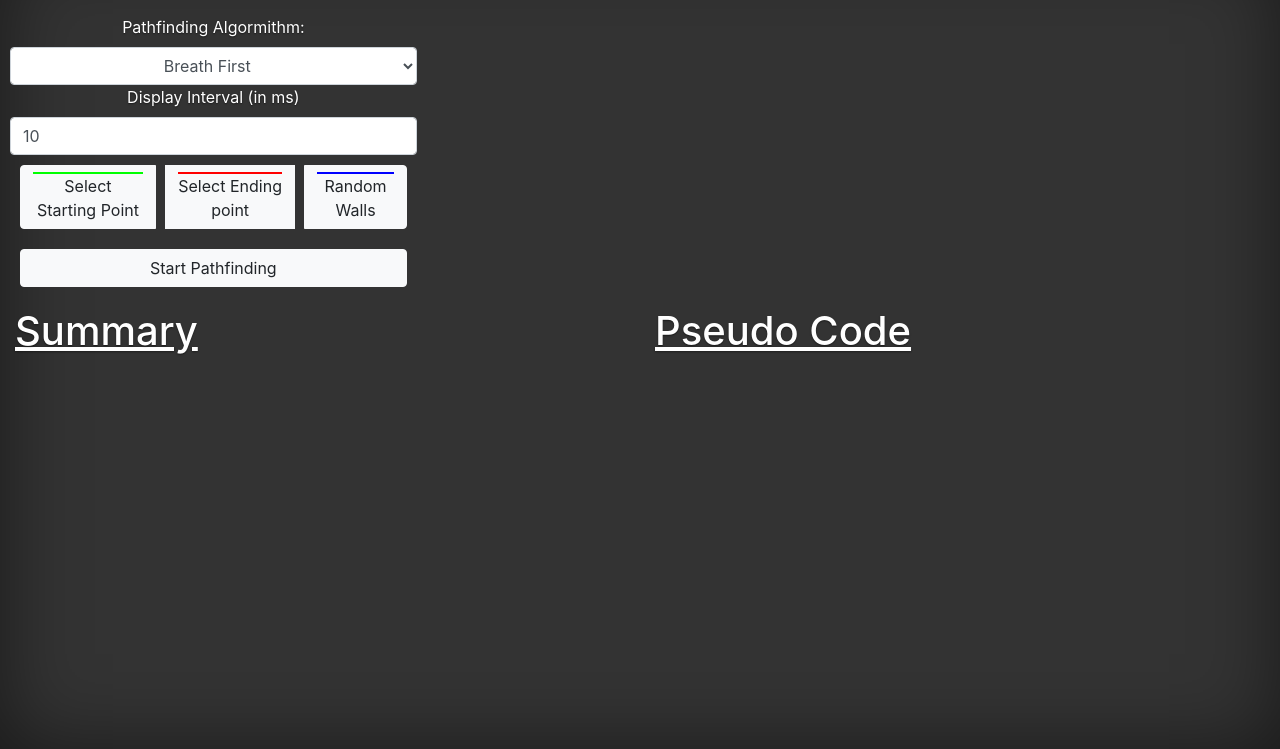
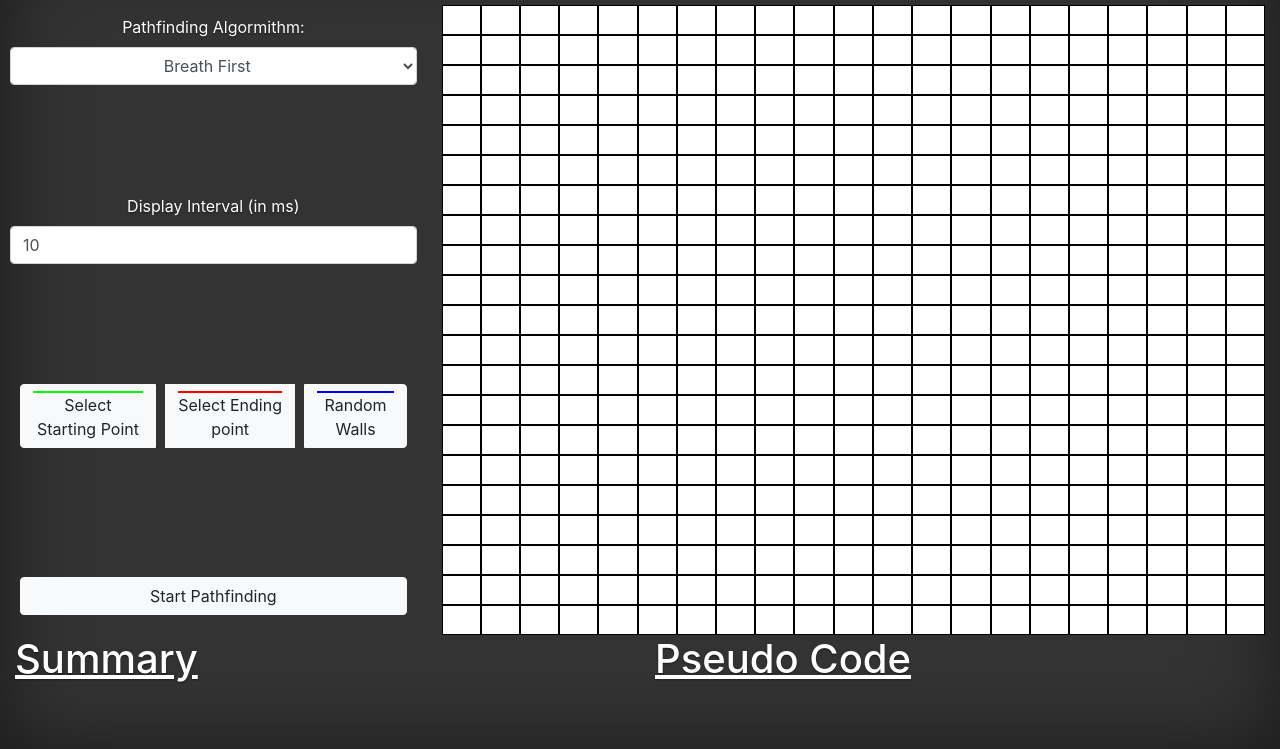
Before and after one commit to AustinHodgin/Algorithm_Visualization, a plain HTML site: page pathfinding.html in a window 1280 px wide. Shown: the part 51-800 px from the top of the page. Drawn offline with nearby package versions, Linux system fonts and the light colour scheme.

Commit message:
added js to path_display.js to build the grid

```diff
--- a/css/style.css
+++ b/css/style.css
@@ -76,3 +76,17 @@ canvas {
   background: #f00;
   display: block;
 }
+
+table,
+th,
+td {
+  table-layout: fixed;
+  background-color: white;
+  border: 1px solid black;
+  color: black;
+}
+
+td {
+  width: 50px;
+  height: 30px;
+}
--- a/js/path_display.js
+++ b/js/path_display.js
@@ -0,0 +1,25 @@
+let GRID_ROWS = 20;
+let GRID_COLS = 20;
+
+function createGrid() {
+  let grid = document.getElementById("grid");
+  let tablebody = document.createElement("tbody");
+
+  for (let i = 0; i <= GRID_ROWS; i++) {
+    let row = document.createElement("tr");
+
+    for (let j = 0; j <= GRID_COLS; j++) {
+      let cell = document.createElement("td");
+      cell.setAttribute("id", i + " " + j);
+      //let cellText = document.createTextNode(i + " " + j);
+      let cellText = document.createTextNode(" ");
+      cell.appendChild(cellText);
+      row.appendChild(cell);
+    }
+    tablebody.appendChild(row);
+  }
+  grid.appendChild(tablebody);
+  grid.setAttribute("border", 2);
+}
+
+createGrid();
--- a/pathfinding.html
+++ b/pathfinding.html
@@ -76,10 +76,11 @@
           <button class="btn btn-light pathButton">Start Pathfinding</button>
         </div>
         <!--End Sidebar-->
+        <!-- start Grid-->
+        <div class="col-lg grid" id="grid"></div>
+        <!--End Grid-->
       </div>
-      <!-- start Grid-->
-      <div class="col-lg grid"></div>
-      <!--End Grid-->
+
       <!--Start Summary-->
       <div class="row">
         <div class="col">
@@ -114,5 +115,9 @@
       integrity="sha384-JjSmVgyd0p3pXB1rRibZUAYoIIy6OrQ6VrjIEaFf/nJGzIxFDsf4x0xIM+B07jRM"
       crossorigin="anonymous"
     ></script>
+    <script src=" js/path.js"></script>
+    <script src="./js/path_jqury.js"></script>
+    <!--File where all the jquery is stored--->
+    <script src="./js/path_display.js"></script>
   </body>
 </html>
```
Also changed, not shown: sorting.html (+1 -1 lines).
